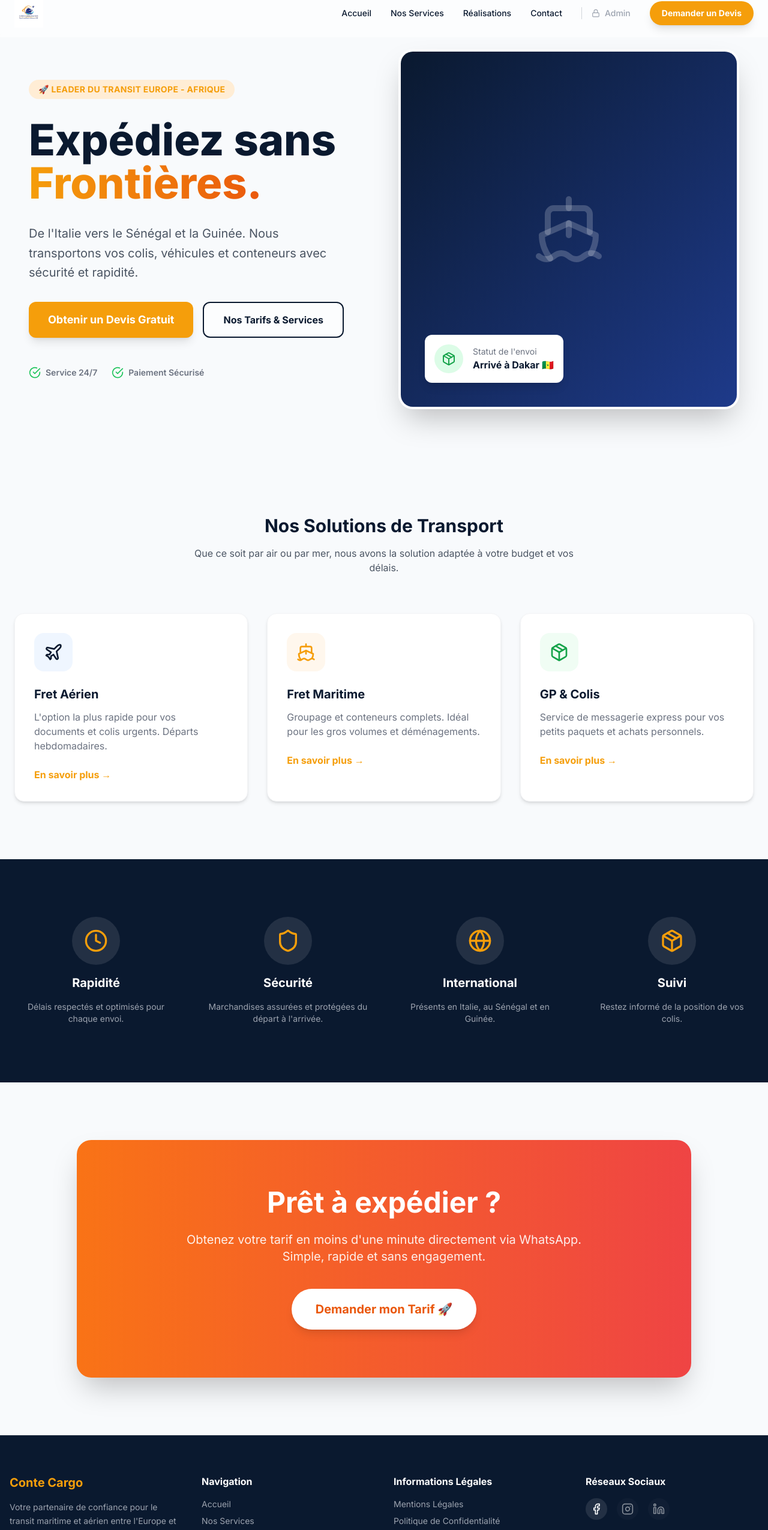
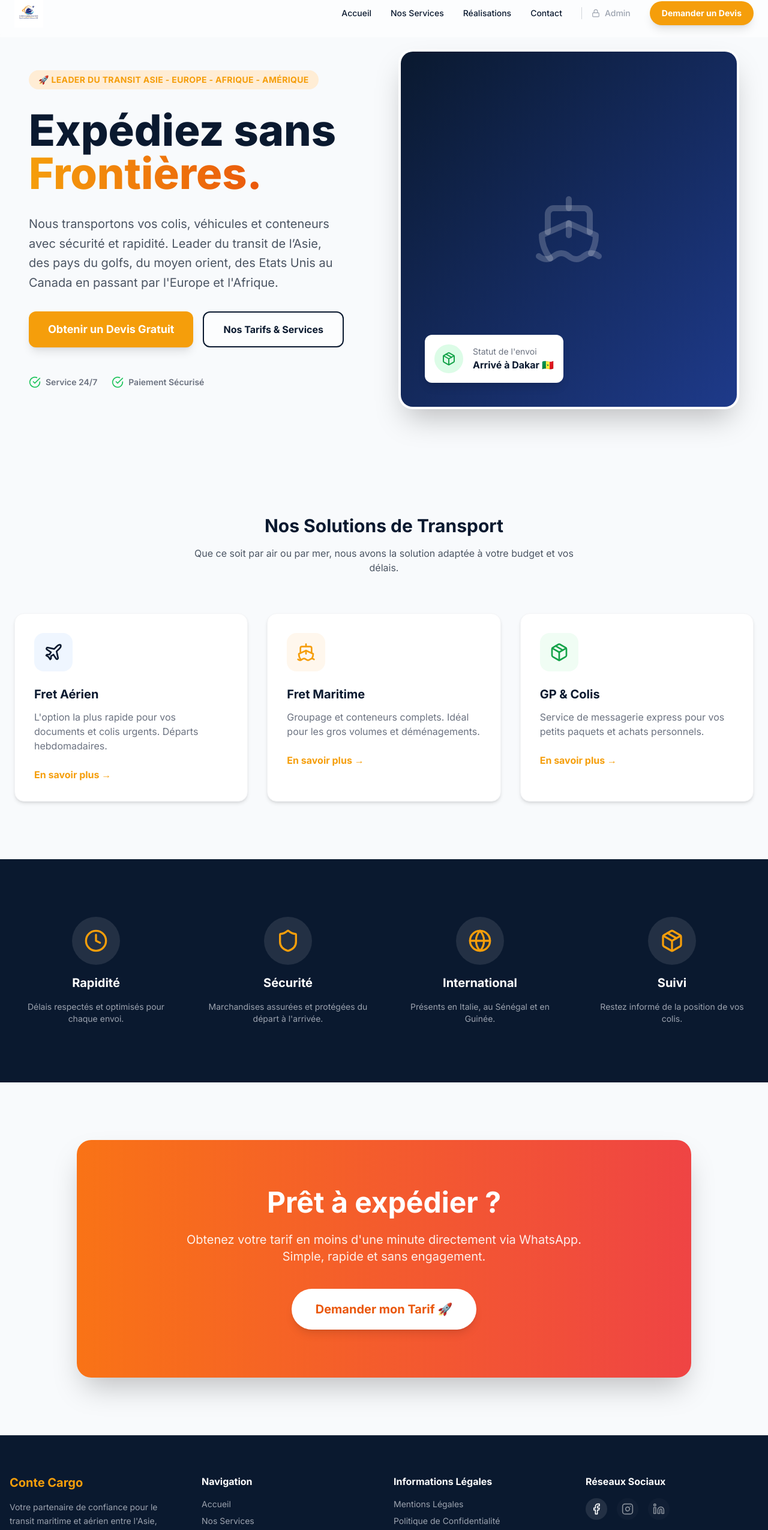
Before and after one commit to cheicktidjane312/conte-cargo-web, a Next.js app: page / in a window 1280 px wide. Shown: the part 18-2568 px from the top of the page at 60% size. Built offline with nearby package versions, Linux system fonts and the light colour scheme.

Commit message:
modification du tete

```diff
--- a/src/app/(site)/page.tsx
+++ b/src/app/(site)/page.tsx
@@ -15,7 +15,7 @@ export default function Home() {
           {/* Texte d'accroche */}
           <div className="relative z-10 space-y-8 animate-in slide-in-from-left duration-700">
             <div className="inline-block bg-orange-100 text-conte-orange px-4 py-1.5 rounded-full text-sm font-bold tracking-wide uppercase">
-              🚀 Leader du Transit Europe - Afrique
+              🚀 Leader du Transit Asie - Europe - Afrique - Amérique
             </div>
             <h1 className="text-5xl lg:text-7xl font-extrabold text-conte-blue leading-tight">
               Expédiez sans <br/>
@@ -24,7 +24,8 @@ export default function Home() {
               </span>
             </h1>
             <p className="text-xl text-gray-600 leading-relaxed max-w-lg">
-              De l'Italie vers le Sénégal et la Guinée. Nous transportons vos colis, véhicules et conteneurs avec sécurité et rapidité.
+               Nous transportons vos colis, véhicules et conteneurs avec sécurité et rapidité. Leader du transit de l’Asie, des pays du golfs, du moyen orient, des Etats Unis au Canada en passant par l'Europe et l'Afrique.
+
             </p>
 
             {/* Les boutons "Blindés" */}
--- a/src/components/layout/Footer.tsx
+++ b/src/components/layout/Footer.tsx
@@ -13,7 +13,7 @@ export default function Footer() {
           <div className="space-y-4">
             <h3 className="text-xl font-bold text-conte-orange">Conte Cargo</h3>
             <p className="text-gray-400 text-sm leading-relaxed">
-              Votre partenaire de confiance pour le transit maritime et aérien entre l'Europe et l'Afrique. Sécurité, rapidité et transparence.
+              Votre partenaire de confiance pour le transit maritime et aérien entre l'Asie, l'Europe l'Afrique et l'Amérique. Sécurité, rapidité et transparence.
             </p>
           </div>
 
```
